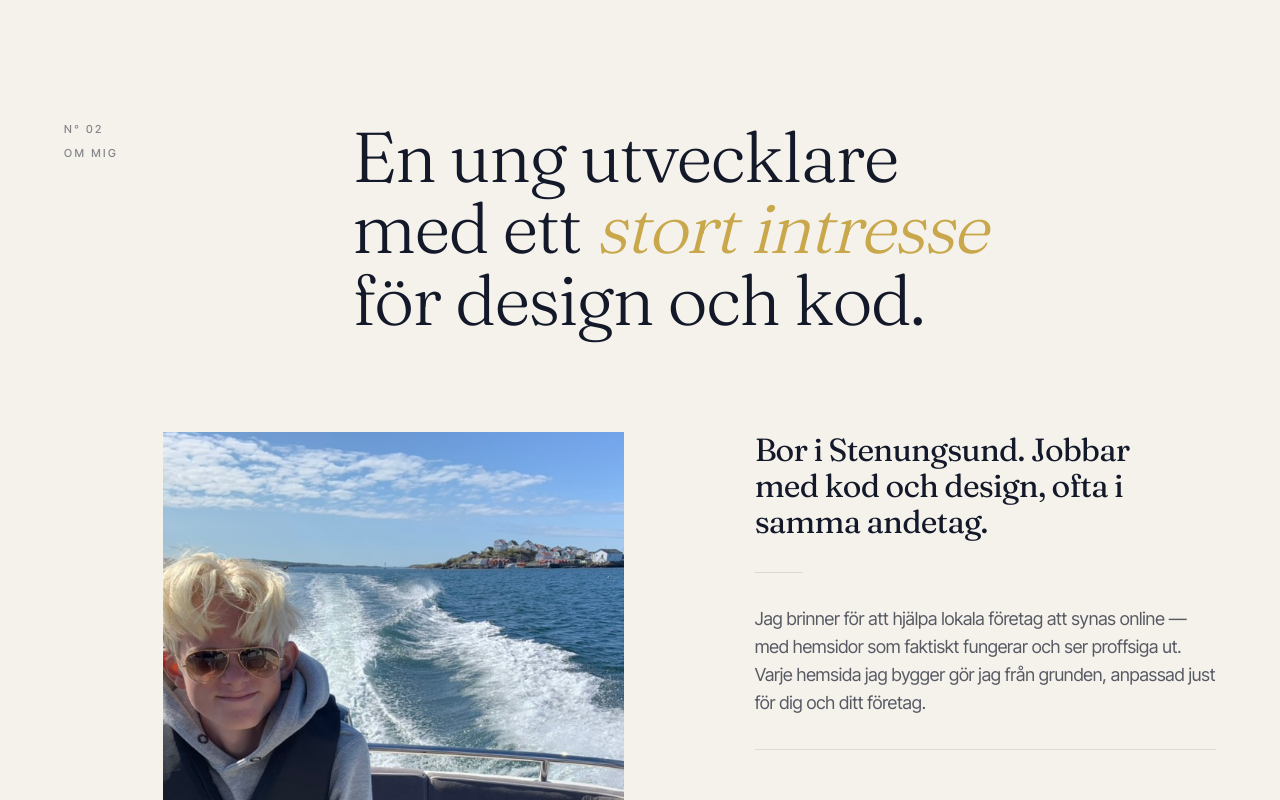
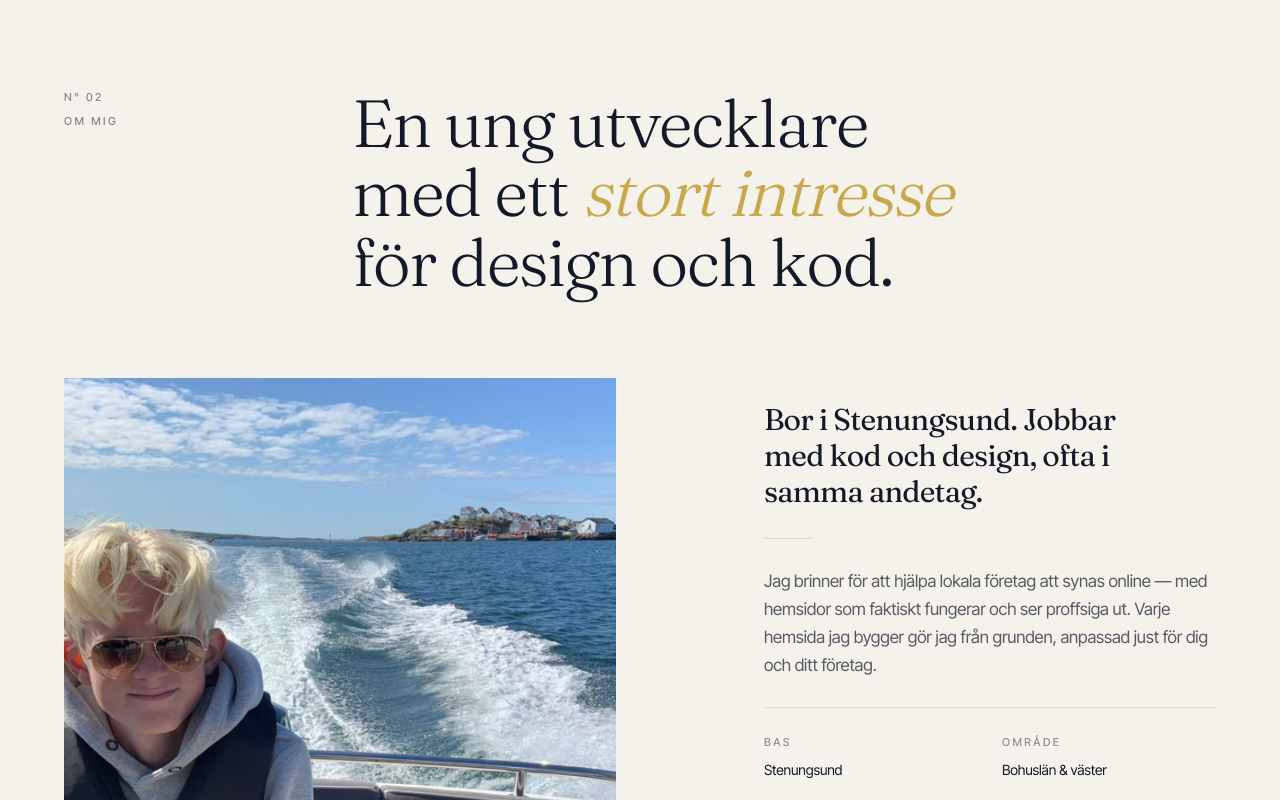
Before and after one commit to ottotf-gif/togethr-se, a React (Vite) app: page / in a window 1280 px wide. Shown: the part 2080-2880 px from the top of the page. Built offline with nearby package versions, Linux system fonts and the light colour scheme.

Commit message:
Updated About.tsx

```diff
--- a/src/components/About.tsx
+++ b/src/components/About.tsx
@@ -1,24 +1,23 @@
 export default function About() {
   return (
-    <section id="om" className="relative py-28 sm:py-40 bg-cream">
+    <section id="om" className="relative py-24 sm:py-32 bg-cream">
       <div className="max-w-[1400px] mx-auto px-6 sm:px-10 lg:px-16">
         {/* Section header */}
-        <div className="grid grid-cols-12 gap-y-6 mb-16 sm:mb-24 fade-in">
+        <div className="grid grid-cols-12 gap-y-6 mb-14 sm:mb-20 fade-in">
           <div className="col-span-12 lg:col-span-3 flex flex-col gap-2">
             <span className="eyebrow text-ink/50">N° 02</span>
             <span className="eyebrow text-ink/50">Om mig</span>
           </div>
           <div className="col-span-12 lg:col-span-9">
-            <h2 className="font-serif text-[clamp(2.25rem,5.5vw,5rem)] font-light leading-[1.02] text-ink tracking-tight max-w-3xl text-balance">
-              En ung utvecklare med ett <span className="font-serif-italic text-gold">stort intresse</span> för
-              design och kod.
+            <h2 className="font-serif text-[clamp(2.25rem,5.2vw,4.5rem)] font-light leading-[1.05] text-ink tracking-tight max-w-4xl text-balance">
+              En ung utvecklare med ett <span className="font-serif-italic text-gold">stort intresse</span> för design och kod.
             </h2>
           </div>
         </div>
 
-        {/* Asymmetric portrait + body */}
-        <div className="grid grid-cols-12 gap-y-12 gap-x-8 items-start">
-          <div className="col-span-12 sm:col-span-7 lg:col-span-5 lg:col-start-2 fade-in">
+        {/* Portrait + body — anchored together */}
+        <div className="grid grid-cols-12 gap-y-10 gap-x-8 sm:gap-x-12 items-start">
+          <div className="col-span-12 sm:col-span-7 lg:col-span-6 fade-in">
             <div className="relative aspect-[4/5] overflow-hidden bg-cream-deep">
               <img
                 src="/otto.jpeg"
@@ -31,23 +30,23 @@ export default function About() {
             </p>
           </div>
 
-          <div className="col-span-12 sm:col-span-12 lg:col-span-5 lg:col-start-8 space-y-8 fade-in">
-            <p className="font-serif text-2xl sm:text-3xl lg:text-[2rem] text-ink leading-[1.35] tracking-tight text-pretty">
+          <div className="col-span-12 sm:col-span-5 lg:col-span-5 lg:col-start-8 space-y-7 fade-in lg:pt-6">
+            <p className="font-serif text-2xl sm:text-[1.625rem] lg:text-3xl text-ink leading-[1.3] tracking-tight text-pretty">
               Bor i Stenungsund. Jobbar med kod och design, ofta i samma andetag.
             </p>
             <div className="hairline w-12 bg-gold" />
-            <p className="text-base sm:text-lg text-ink/70 leading-[1.7] text-pretty">
+            <p className="text-base lg:text-[1.0625rem] text-ink/70 leading-[1.65] text-pretty">
               Jag brinner för att hjälpa lokala företag att synas online — med
               hemsidor som faktiskt fungerar och ser proffsiga ut. Varje
               hemsida jag bygger gör jag från grunden, anpassad just för dig
               och ditt företag.
             </p>
-            <div className="pt-6 grid grid-cols-2 gap-6 text-sm border-t border-ink/10">
-              <div className="pt-6">
+            <div className="grid grid-cols-2 gap-6 text-sm pt-6 border-t border-ink/10">
+              <div>
                 <div className="eyebrow text-ink/45 mb-2">Bas</div>
                 <div className="text-ink">Stenungsund</div>
               </div>
-              <div className="pt-6">
+              <div>
                 <div className="eyebrow text-ink/45 mb-2">Område</div>
                 <div className="text-ink">Bohuslän & väster</div>
               </div>
```
